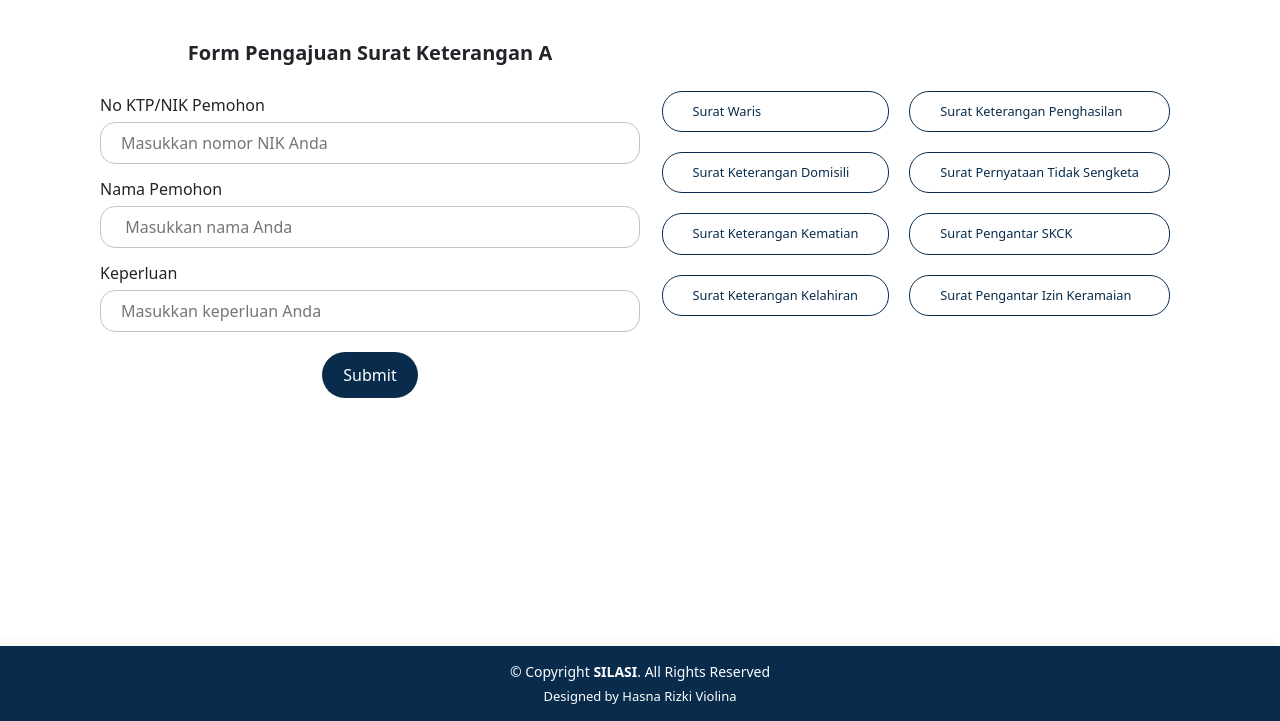
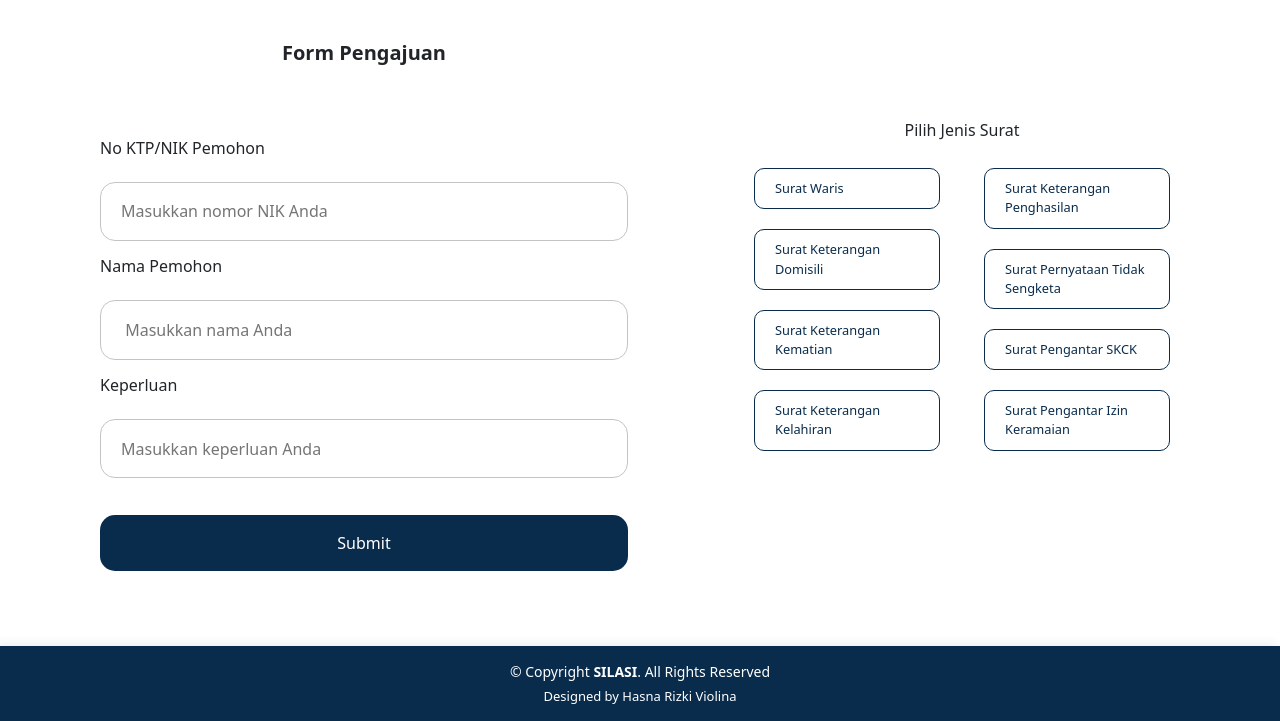
Before and after one commit to Hasnarv/Website-Silasi, a plain HTML site: page form-pengajuan.html in a window 1280 px wide. Shown: the part 79-800 px from the top of the page. Drawn offline with nearby package versions, Linux system fonts and the light colour scheme; some packages are replaced by stand-ins of ours; a script that the page names is missing.

Commit message:
new commit

```diff
--- a/form-pengajuan.html
+++ b/form-pengajuan.html
@@ -25,10 +25,10 @@
 
             <nav id="navbar" class="navbar">
                 <ul>
-                    <li><a class="nav-link scrollto active" href="homepage.html#hero">Home</a></li>
-                    <li><a class="nav-link scrollto" href="homepage.html#services">Services</a></li>
-                    <li><a class="nav-link scrollto" href="homepage.html#berita">Berita Acara</a></li>
-                    <li><a class="nav-link scrollto " href="homepage.html#contact">Contact</a></li>
+                    <li><a class="nav-link scrollto active" href="index.html">Home</a></li>
+                    <li><a class="nav-link scrollto" href="index.html.html#services">Services</a></li>
+                    <li><a class="nav-link scrollto" href="index.html.html#berita">Berita Acara</a></li>
+                    <li><a class="nav-link scrollto " href="index.html.html#contact">Contact</a></li>
                     <li><a class="login scrollto" href="login.html">Login</a></li>
                 </ul>
                 <i class="bi bi-list mobile-nav-toggle"></i>
@@ -39,9 +39,10 @@
 
     <!-- ======= Konten ======= -->
     <div class="konten pengajuan">
-        <div class="d-flex justify-content-between">
+        <div class="d-flex row justify-content-between">
             <div class="col-6 d-grid form">
-                <h5 class="title">Form Pengajuan Surat Keterangan A</h5>
+                <h5 class="title">Form Pengajuan</h5>
+                <h6 id="namaSurat"></h6>
 
                 <label for="input-1">No KTP/NIK Pemohon</label>
                 <input type="text" class="input-1" placeholder="Masukkan nomor NIK Anda">
@@ -52,22 +53,26 @@
                 <label for="input-1">Keperluan</label>
                 <input type="text" class="input-1" placeholder="Masukkan keperluan Anda">
 
-                <button class="btn btn-lihat" id="submit">Submit</button>
+                <button class="btn btn-submit" id="submit">Submit</button>
             </div>
 
-            <div class="list-surat d-flex">
-                <div class="left">
-                    <div id="item-surat1" class="item-surat">Surat Waris</div>
-                    <div id="item-surat2" class="item-surat">Surat Keterangan Domisili</div>
-                    <div id="item-surat3" class="item-surat">Surat Keterangan Kematian</div>
-                    <div id="item-surat4" class="item-surat">Surat Keterangan Kelahiran</div>
+            <div class="col-lg-5 list-surat">
+                <h6 class="text-center">Pilih Jenis Surat</h6>
+                <div class="row">
+                    <div class="col-lg-6 left">
+                        <div id="item-surat1" class="item-surat" onclick="onClickSurat1()">Surat Waris</div>
+                        <div id="item-surat2" class="item-surat" onclick="onClickSurat2()">Surat Keterangan Domisili</div>
+                        <div id="item-surat3" class="item-surat" onclick="onClickSurat3()">Surat Keterangan Kematian</div>
+                        <div id="item-surat4" class="item-surat" onclick="onClickSurat4()">Surat Keterangan Kelahiran</div>
+                    </div>
+                    <div class="col-lg-6 right">
+                        <div id="item-surat5" class="item-surat" onclick="onClickSurat5()">Surat Keterangan Penghasilan</div>
+                        <div id="item-surat6" class="item-surat" onclick="onClickSurat6()">Surat Pernyataan Tidak Sengketa</div>
+                        <div id="item-surat7" class="item-surat" onclick="onClickSurat7()">Surat Pengantar SKCK</div>
+                        <div id="item-surat8" class="item-surat" onclick="onClickSurat8()">Surat Pengantar Izin Keramaian</div>
+                    </div>
                 </div>
-                <div class="right">
-                    <div id="item-surat5" class="item-surat">Surat Keterangan Penghasilan</div>
-                    <div id="item-surat6" class="item-surat">Surat Pernyataan Tidak Sengketa</div>
-                    <div id="item-surat7" class="item-surat">Surat Pengantar SKCK</div>
-                    <div id="item-surat8" class="item-surat">Surat Pengantar Izin Keramaian</div>
-                </div>
+
             </div>
         </div>
     </div>
@@ -105,9 +110,38 @@
             })
         })
 
-        // document.getElementById('item-surat2').addEventListener('click', () => {
-
-        // })
+        function onClickSurat1(){
+            document.querySelector('#namaSurat').innerHTML = '<h6>Surat Waris</h6>';
+            namaSurat.style.cssText = "text-align: center;";
+        }
+        function onClickSurat2(){
+            document.querySelector('#namaSurat').innerHTML = '<h6>Surat Keterangan Domisili</h6>';
+            namaSurat.style.cssText = "text-align: center;";
+        }
+        function onClickSurat3(){
+            document.querySelector('#namaSurat').innerHTML = '<h6>Surat Keterangan Kematian</h6>';
+            namaSurat.style.cssText = "text-align: center;";
+        }
+        function onClickSurat4(){
+            document.querySelector('#namaSurat').innerHTML = '<h6>Surat Keterangan Kelahiran</h6>';
+            namaSurat.style.cssText = "text-align: center;";
+        }
+        function onClickSurat5(){
+            document.querySelector('#namaSurat').innerHTML = '<h6>Surat Keterangan Penghasilan</h6>';
+            namaSurat.style.cssText = "text-align: center;";
+        }
+        function onClickSurat6(){
+            document.querySelector('#namaSurat').innerHTML = '<h6>Surat Pernyataan Tidak Sengketa</h6>';
+            namaSurat.style.cssText = "text-align: center;";
+        }
+        function onClickSurat7(){
+            document.querySelector('#namaSurat').innerHTML = '<h6>Surat Pengantar SKCK</h6>';
+            namaSurat.style.cssText = "text-align: center;";
+        }
+        function onClickSurat8(){
+            document.querySelector('#namaSurat').innerHTML = '<h6>Surat Pengantar Izin Keramaian</h6>';
+            namaSurat.style.cssText = "text-align: center;";
+        }
       </script>
 </body>
 
--- a/style.css
+++ b/style.css
@@ -134,7 +134,7 @@ section {
     background: #092C4C;
     padding: 8px 25px;
     margin-left: 30px;
-    border-radius: 50px;
+    border-radius: 15px;
     color: #fff;
     text-decoration: none;
   }
@@ -665,15 +665,28 @@ section {
     margin-top: 8px;
   }
 
+  .btn-submit{
+    background-color: #092C4C;
+    color: white;
+    margin-top: 2em;
+    border-radius: 15px;
+  }
+
+  .btn-submit:hover{
+    background-color: #f88520;
+    color: white;
+  }
+
   .list-surat {
-    margin: 50px 0;
+    margin: 100px 0;
+    /* padding: 0 30px; */
   }
 
   .item-surat {
     color: #092C4C;
-    padding: 10px 30px;
+    padding: 10px 20px;
     margin: 20px 10px;
-    border-radius: 20px;
+    border-radius: 10px;
     border: 1px solid #092C4C;
     font-size: 0.8em;
   }
```
Also changed, not shown: get-letter.html (+4 -4 lines).
